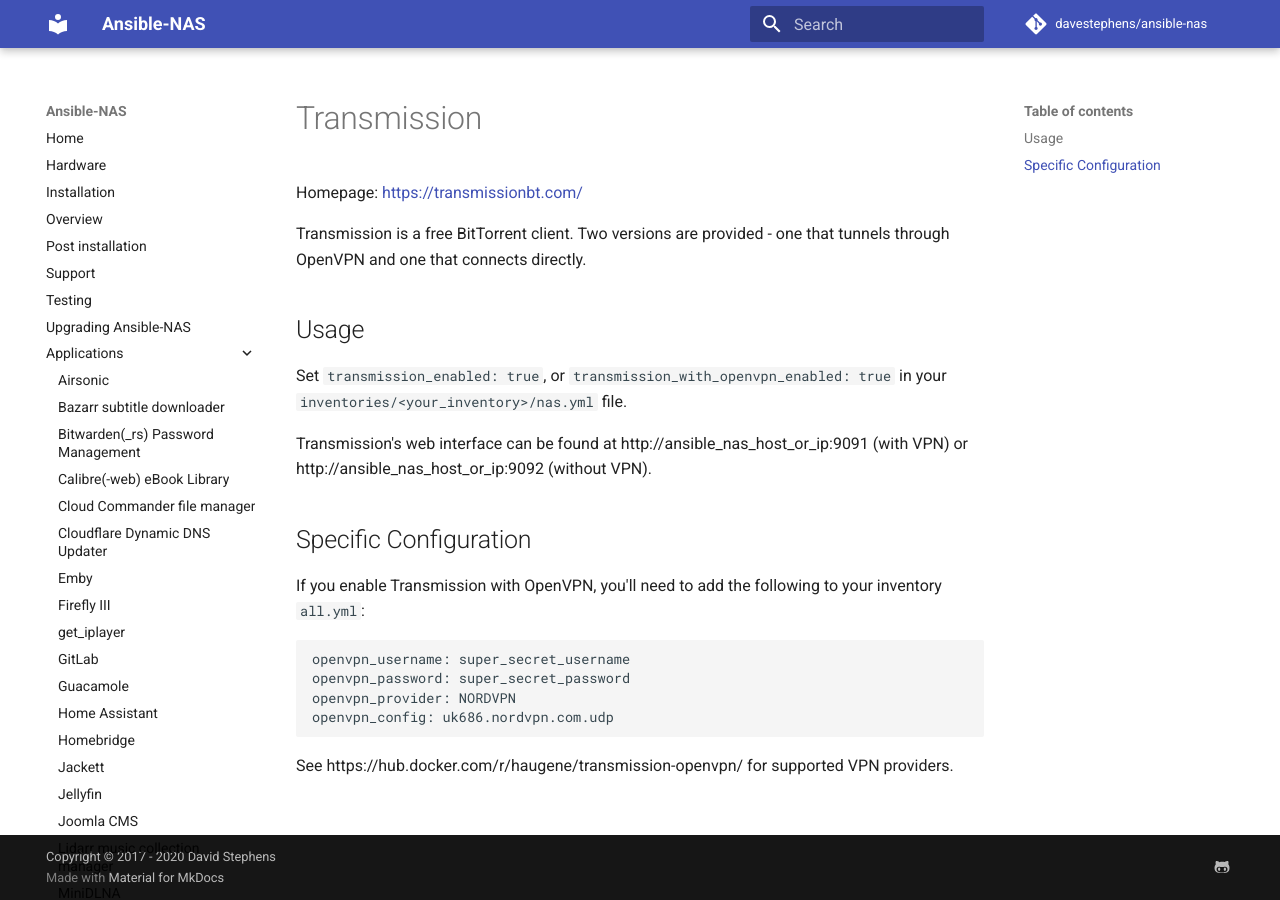
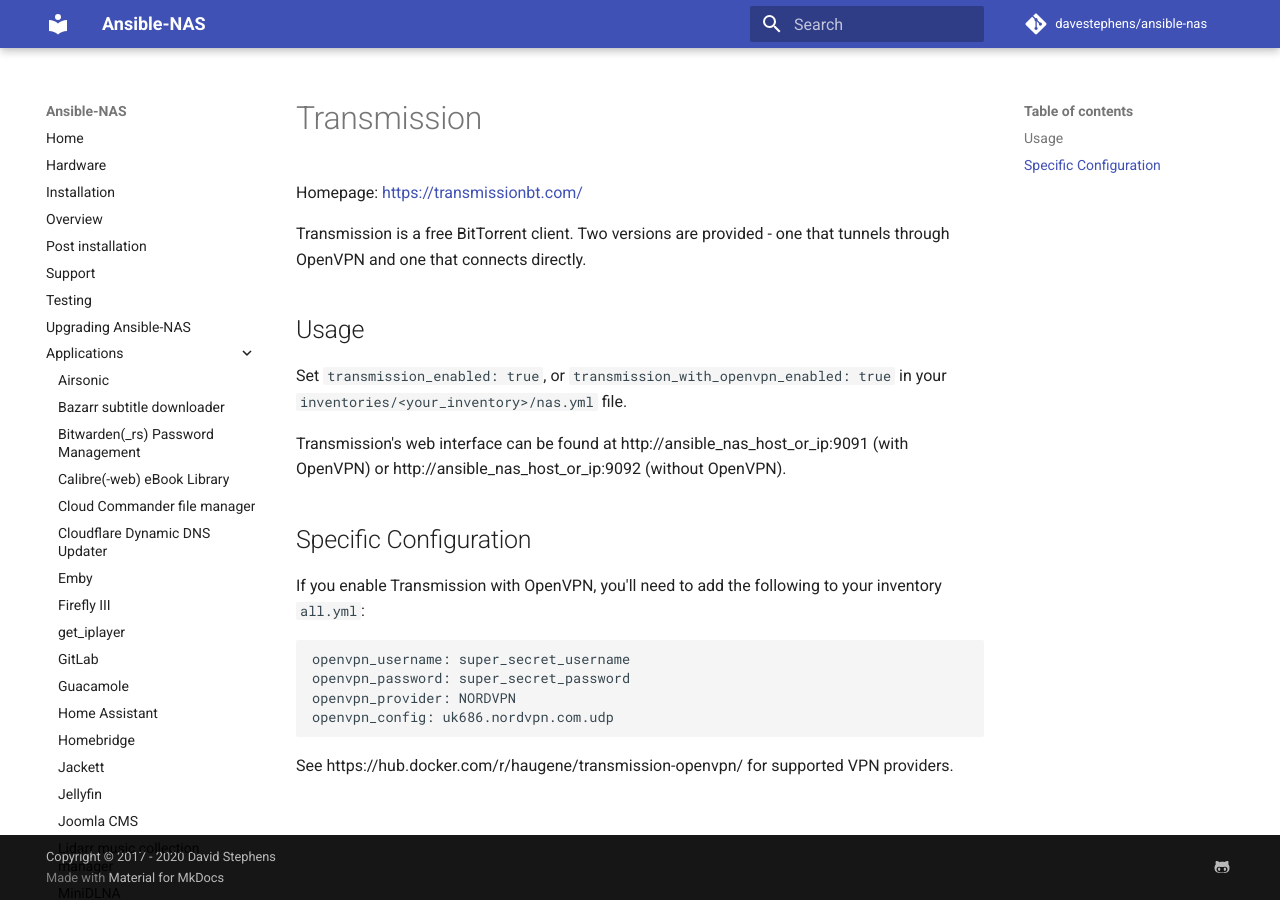
Before and after one commit to davestephens/ansible-nas, an MkDocs documentation site: the page built from docs/applications/transmission.md, in a window 1280 px wide. Built offline with MkDocs 1.6.1 and Material for MkDocs 9.7.7, drawn with Linux system fonts in a browser that asks for light colours; comment, search, counter and statistics services are not loaded.

Commit message:
changed other two "VPN" references to "OpenVPN"

```diff
--- a/docs/applications/transmission.md
+++ b/docs/applications/transmission.md
@@ -9,7 +9,7 @@ directly.
 
 Set `transmission_enabled: true`, or `transmission_with_openvpn_enabled: true` in your `inventories/<your_inventory>/nas.yml` file.
 
-Transmission's web interface can be found at http://ansible_nas_host_or_ip:9091 (with VPN) or http://ansible_nas_host_or_ip:9092 (without VPN).
+Transmission's web interface can be found at http://ansible_nas_host_or_ip:9091 (with OpenVPN) or http://ansible_nas_host_or_ip:9092 (without OpenVPN).
 
 ## Specific Configuration
 
```
